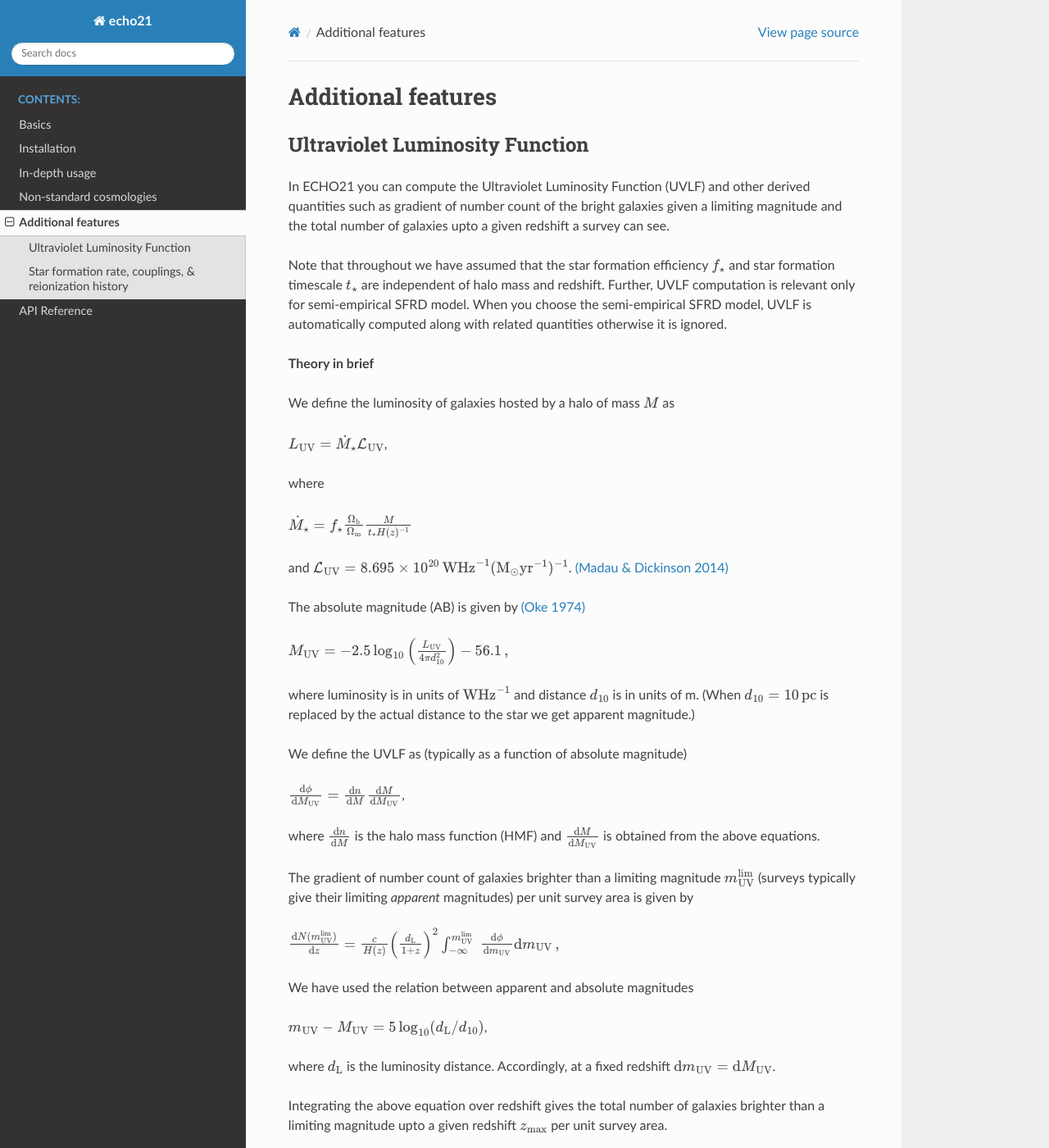
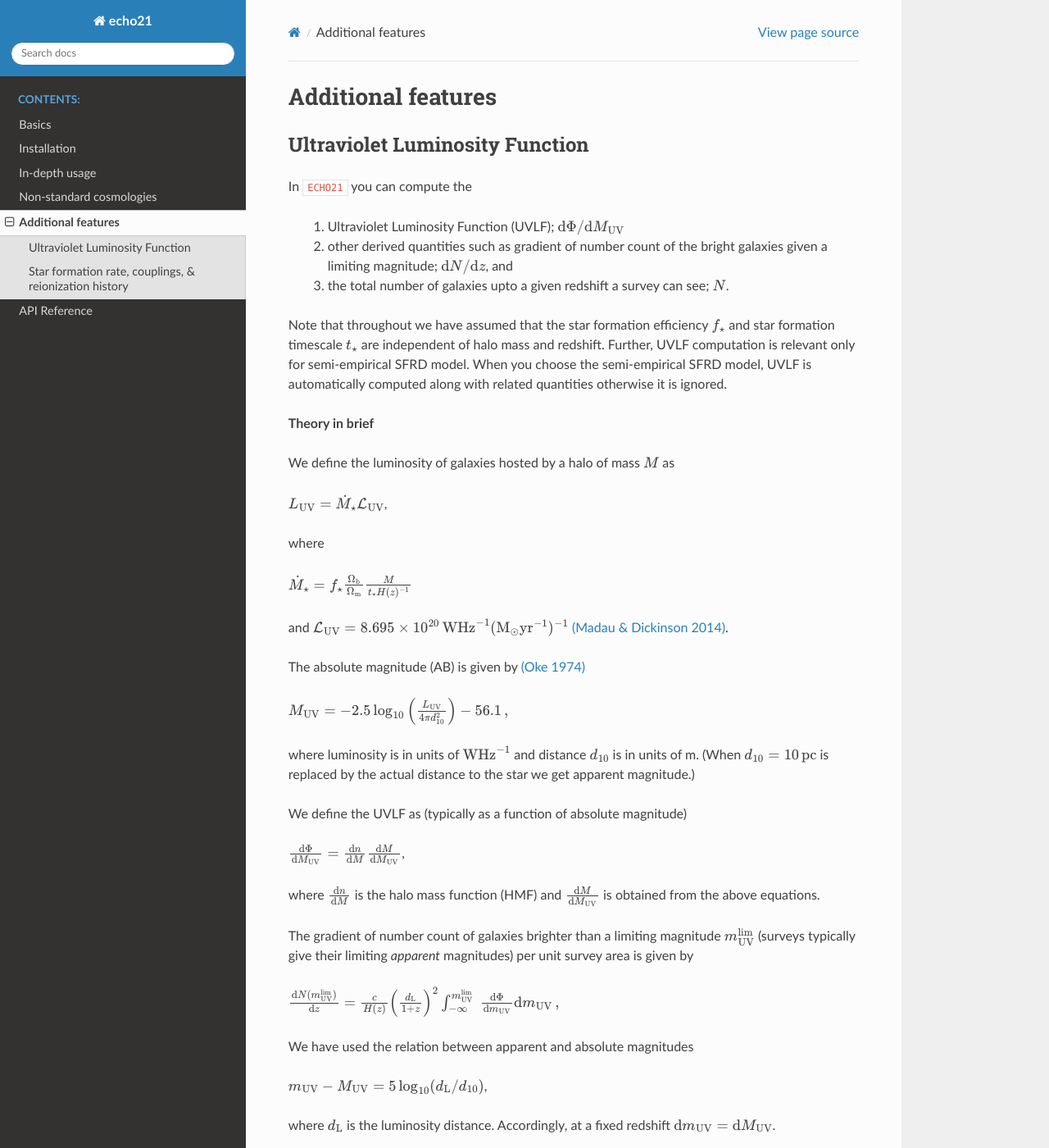
Before and after one commit to shikharmittal04/echo21, a Sphinx documentation site: the page built from docs/add.rst, in a window 1280 px wide and 1400 px high. Shown: the whole window at 82% size. Built offline with Sphinx 7.4.7 and the Read the Docs theme 3.1.0, drawn with Linux system fonts in a browser that asks for light colours; some of the changed text lies outside the part shown.

Commit message:
Updating UVLF docs, N galaxies in a redshift range only

```diff
--- a/docs/add.rst
+++ b/docs/add.rst
@@ -4,7 +4,13 @@
 Ultraviolet Luminosity Function
 -------------------------------
 
-In ECHO21 you can compute the Ultraviolet Luminosity Function (UVLF) and other derived quantities such as gradient of number count of the bright galaxies given a limiting magnitude and the total number of galaxies upto a given redshift a survey can see.
+In ``ECHO21`` you can compute the
+
+    1. Ultraviolet Luminosity Function (UVLF); :math:`\mathrm{d}\Phi/\mathrm{d}M_\mathrm{UV}`
+
+    2. other derived quantities such as gradient of number count of the bright galaxies given a limiting magnitude; :math:`\mathrm{d}N/\mathrm{d}z`, and
+
+    3. the total number of galaxies upto a given redshift a survey can see; :math:`N`.
 
 Note that throughout we have assumed that the star formation efficiency :math:`f_{\star}` and star formation timescale :math:`t_{\star}` are independent of halo mass and redshift. Further, UVLF computation is relevant only for semi-empirical SFRD model. When you choose the semi-empirical SFRD model, UVLF is automatically computed along with related quantities otherwise it is ignored.
 
@@ -18,7 +24,7 @@
 
 :math:`\dot{M}_{\star} = f_{\star} \frac{\Omega_\mathrm{b}}{\Omega_\mathrm{m}} \frac{M}{t_{\star}H(z)^{-1}}`
 
-and :math:`\mathcal{L}_{\mathrm{UV}}=8.695\times10^{20}\,\mathrm{WHz^{-1}(\mathrm{M}_{\odot}yr^{-1})^{-1}}`. `(Madau & Dickinson 2014) <https://doi.org/10.1146/annurev-astro-081811-125615>`_
+and :math:`\mathcal{L}_{\mathrm{UV}}=8.695\times10^{20}\,\mathrm{WHz^{-1}(\mathrm{M}_{\odot}yr^{-1})^{-1}}` `(Madau & Dickinson 2014) <https://doi.org/10.1146/annurev-astro-081811-125615>`_.
 
 The absolute magnitude (AB) is given by `(Oke 1974) <http://dx.doi.org/10.1086/190287>`_
 
@@ -28,13 +34,13 @@
 
 We define the UVLF as (typically as a function of absolute magnitude)
 
-:math:`\frac{\mathrm{d}\phi}{\mathrm{d}M_\mathrm{UV}} = \frac{\mathrm{d}n}{\mathrm{d}M}\frac{\mathrm{d}M}{\mathrm{d}M_\mathrm{UV}}`,
+:math:`\frac{\mathrm{d}\Phi}{\mathrm{d}M_\mathrm{UV}} = \frac{\mathrm{d}n}{\mathrm{d}M}\frac{\mathrm{d}M}{\mathrm{d}M_\mathrm{UV}}`,
 
 where :math:`\frac{\mathrm{d}n}{\mathrm{d}M}` is the halo mass function (HMF) and :math:`\frac{\mathrm{d}M}{\mathrm{d}M_\mathrm{UV}}` is obtained from the above equations.
 
 The gradient of number count of galaxies brighter than a limiting magnitude :math:`m_\mathrm{UV}^{\mathrm{lim}}` (surveys typically give their limiting *apparent* magnitudes) per unit survey area is given by
 
-:math:`\frac{\mathrm{d}N(m_{\mathrm{UV}}^{\mathrm{lim}})}{\mathrm{d}z}=\frac{c}{H(z)}\left(\frac{d_\mathrm{L}}{1+z}\right)^2\int_{-\infty}^{m_{\mathrm{UV}}^{\mathrm{lim}}}\ \frac{\mathrm{d}\phi}{\mathrm{d}m_\mathrm{UV}} \mathrm{d} m_{\mathrm{UV}}\,,`
+:math:`\frac{\mathrm{d}N(m_{\mathrm{UV}}^{\mathrm{lim}})}{\mathrm{d}z}=\frac{c}{H(z)}\left(\frac{d_\mathrm{L}}{1+z}\right)^2\int_{-\infty}^{m_{\mathrm{UV}}^{\mathrm{lim}}}\ \frac{\mathrm{d}\Phi}{\mathrm{d}m_\mathrm{UV}} \mathrm{d} m_{\mathrm{UV}}\,,`
 
 We have used the relation between apparent and absolute magnitudes
 
@@ -42,9 +48,9 @@
 
 where :math:`d_\mathrm{L}` is the luminosity distance. Accordingly, at a fixed redshift :math:`\mathrm{d} m_{\mathrm{UV}} = \mathrm{d} M_{\mathrm{UV}}`.
 
-Integrating the above equation over redshift gives the total number of galaxies brighter than a limiting magnitude upto a given redshift :math:`z_\mathrm{max}` per unit survey area.
+Integrating the above equation over a redshift range gives the total number of galaxies brighter than a limiting magnitude per unit survey area.
 
 Star formation rate, couplings, & reionization history
 ------------------------------------------------------
 
-Related to 21-cm signal computation, ``ECHO21`` can be used to calculate Ly :math:`\alpha` or collisional coupling and SFRD. Further, ``ECHO21`` can be utilized to generate the reionization history and also the CMB optical depth. The best way to see this in action is to look at the jupyter notebook in the `example <https://github.com/shikharmittal04/echo21/tree/master/examples>`_ folder.
+Related to 21-cm signal computation, ``ECHO21`` can be used to calculate Ly :math:`\alpha` or collisional coupling and SFRD. Further, ``ECHO21`` can be utilized to generate the reionization history and also the CMB optical depth. The best way to see this in action is to look at the jupyter notebook in the `examples <https://github.com/shikharmittal04/echo21/tree/master/examples>`_ folder.
--- a/docs/install.rst
+++ b/docs/install.rst
@@ -17,7 +17,7 @@
 - `tqdm <https://pypi.org/project/tqdm/>`_ (tested for 4.68.1)
 - `colossus <https://pypi.org/project/colossus/>`_ (tested for 1.4.0)
 - `pandas <https://pypi.org/project/pandas/>`_ (tested for 2.3.3)
-- `tables <https://pypi.org/project/tables/>`_ (tested for 3.10.1)
+- `h5py <https://pypi.org/project/h5py/>`_ (tested for 3.16.0)
 
 The following two additional packages are required for simulation of the interacting dark matter (IDM) model. Because ``CLASS`` requires an older version of ``Cython``, I recommend creating a dedicated environment (such as conda) to avoid conflicts with your existing packages.
 
--- a/docs/requirements.txt
+++ b/docs/requirements.txt
@@ -8,4 +8,5 @@
 sphinx-autoapi
 tqdm
 pandas
-tables
+h5py
+classy
--- a/requirements.txt
+++ b/requirements.txt
@@ -4,4 +4,5 @@
 mpi4py
 tqdm
 pandas
-tables
+h5py
+classy
```
Also changed, not shown: 3 other files.
